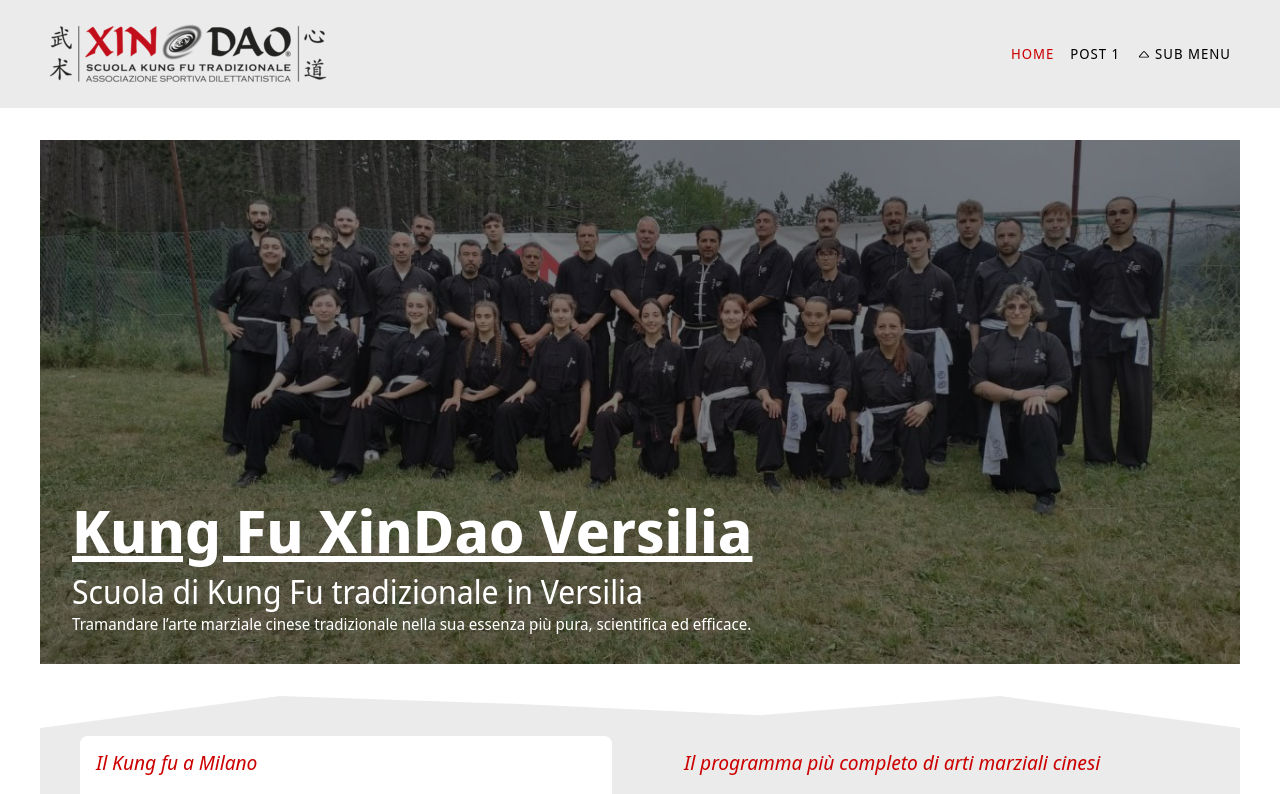
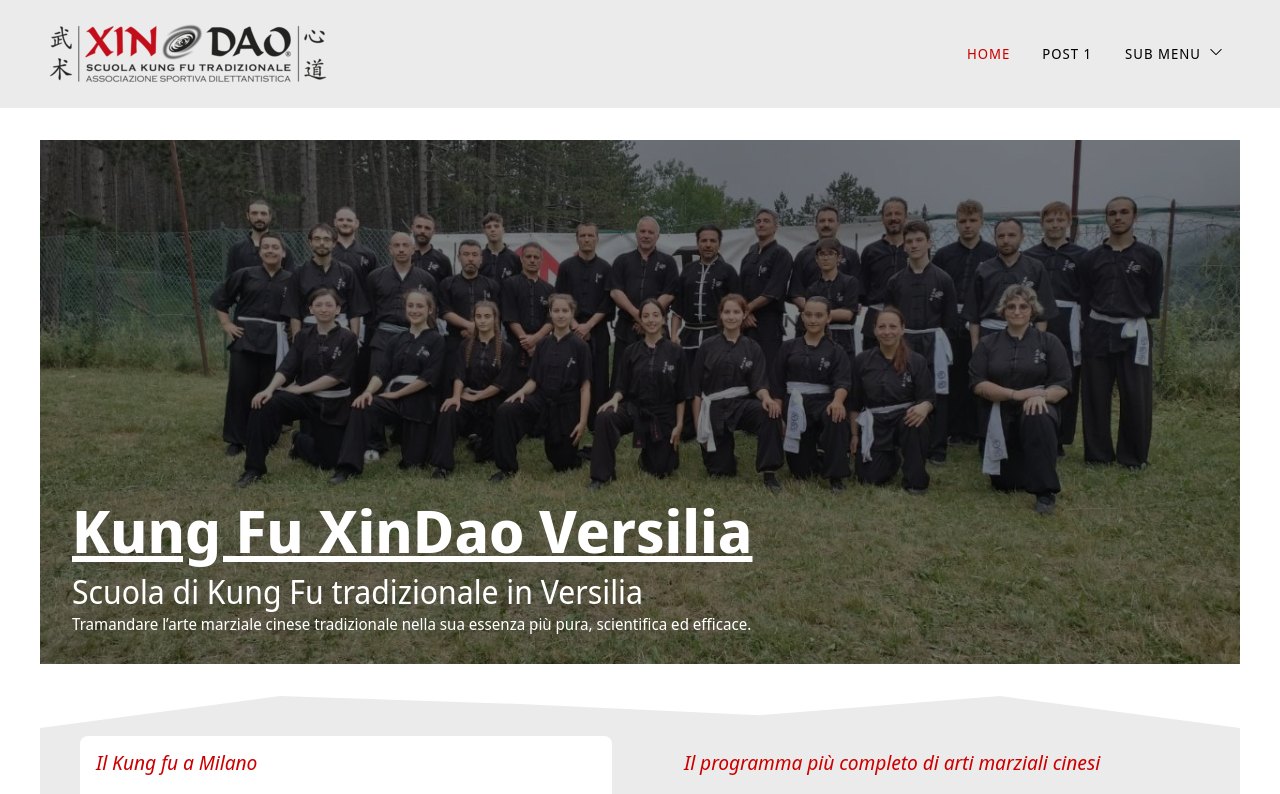
Before and after one commit to mircobe87/xindaoversilia-react, a Next.js app: page / in a window 1280 px wide. Shown: the top 794 px of the page. Built offline with nearby package versions, Linux system fonts and the light colour scheme.

Commit message:
fix menu style for both mobile and desktop screens

```diff
--- a/components/menu/SubMenu.jsx
+++ b/components/menu/SubMenu.jsx
@@ -1,17 +1,17 @@
 import styles from './submenu.module.css';
 import clsx from 'clsx';
 
-import { BsCaretDown, BsCaretUp } from 'react-icons/bs';
+import { BsChevronDown, BsChevronUp } from 'react-icons/bs';
 import { useState } from 'react';
 
 export default function SubMenu({name, children}) {
     const [open, setOpen] = useState(false);
 
     return (
-        <div className={styles.container} onMouseEnter={() => setOpen(true)} onMouseLeave={() => setOpen(false)} >
-            <div className={styles.containerTitle}>
-                {open ? <BsCaretDown/> : <BsCaretUp/>}
+        <div className={styles.container} >
+            <div className={styles.containerTitle} onClick={() => setOpen(!open)}>
                 <div>{name}</div>
+                {open ? <BsChevronUp/> : <BsChevronDown/>}
             </div>
             <div className={clsx(styles.containerList, {[styles.visible]: open})}>{children}</div>
         </div>
--- a/components/menu/menu.module.css
+++ b/components/menu/menu.module.css
@@ -25,6 +25,7 @@
     margin: 0 auto;
     max-width: 640px;
     background-color: #ebebeb;
+    box-shadow: 0 2px 5px rgba(0,0,0,.1);
 }
 
 .container.open {
@@ -53,6 +54,7 @@
         align-items: center;
         margin: 0;
         max-width: none;
-        border-top: none
+        border: none;
+        box-shadow: none;
     }
 }
--- a/components/menu/menuentry.module.css
+++ b/components/menu/menuentry.module.css
@@ -1,18 +1,33 @@
 .container {
     margin: 0;
-    padding: 0 8px;
+    padding: 0 16px;
+    border-bottom: 1px solid rgba(0, 0, 0, 0.03);
+    white-space: nowrap;
 }
 
 .container:hover {
     opacity: 0.7;
+    background-color: rgba(0, 0, 0, 0.03);
 }
 
 .container > a {
     color: #000000;
     text-decoration: none;
     text-transform: uppercase;
+    display: block;
 }
 
 .container.selected > a {
     color: #cc0000;
 }
+
+@media screen and (min-width: 981px) {
+    .container {
+        border-bottom: none;
+    }
+
+    .container:hover {
+        opacity: 0.7;
+        background-color: inherit;
+    }
+}
--- a/components/menu/submenu.module.css
+++ b/components/menu/submenu.module.css
@@ -1,39 +1,56 @@
 .container {
     margin: 0;
-    padding: 0 8px;
+    padding: 0;
     border: 1px solid transparent;
     text-decoration: none;
     text-transform: uppercase;
-}
-
-.container:hover {
-    background-color: #f0f0f0;
+    cursor: pointer;
 }
 
 .containerList {
     margin: 0;
-    padding: 0;
-    position: absolute;
+    padding: 0 0 0 32px;
     display: none;
-    flex-direction: column;
-    align-items: stretch;
-    justify-content: flex-start;
-    background-color: #f0f0f0;
+    background-color: #ebebeb;
 }
 
 .containerList.visible {
-    display: flex;
+    display: block;
 }
 
 .containerTitle {
-    display: flex;
-    flex-direction: row;
-    justify-content: flex-start;
-    align-items: center;
+    padding: 0 16px;
+    display: block;
+    background-color: rgba(0, 0, 0, 0.03);
 }
 
+.containerTitle:hover {
+    opacity: 0.7;
+}
+
+
 .containerTitle > div {
-    display: block;
+    display: inline-block;
     margin: 0;
-    padding: 0 0 0 4px;
+    padding: 0;
 }
+
+.containerTitle > svg {
+    display: inline-block;
+    margin: 0;
+    padding: 0 0 0 8px;
+}
+
+@media screen and (min-width: 981px) {
+    .containerTitle {
+        background-color: inherit;
+    }
+
+    .containerList {
+        position: absolute;
+        padding: 0;
+        box-shadow: 0 2px 5px rgba(0,0,0,.1);
+        border-top: 2px solid #cc0000;
+    }
+
+}
```
